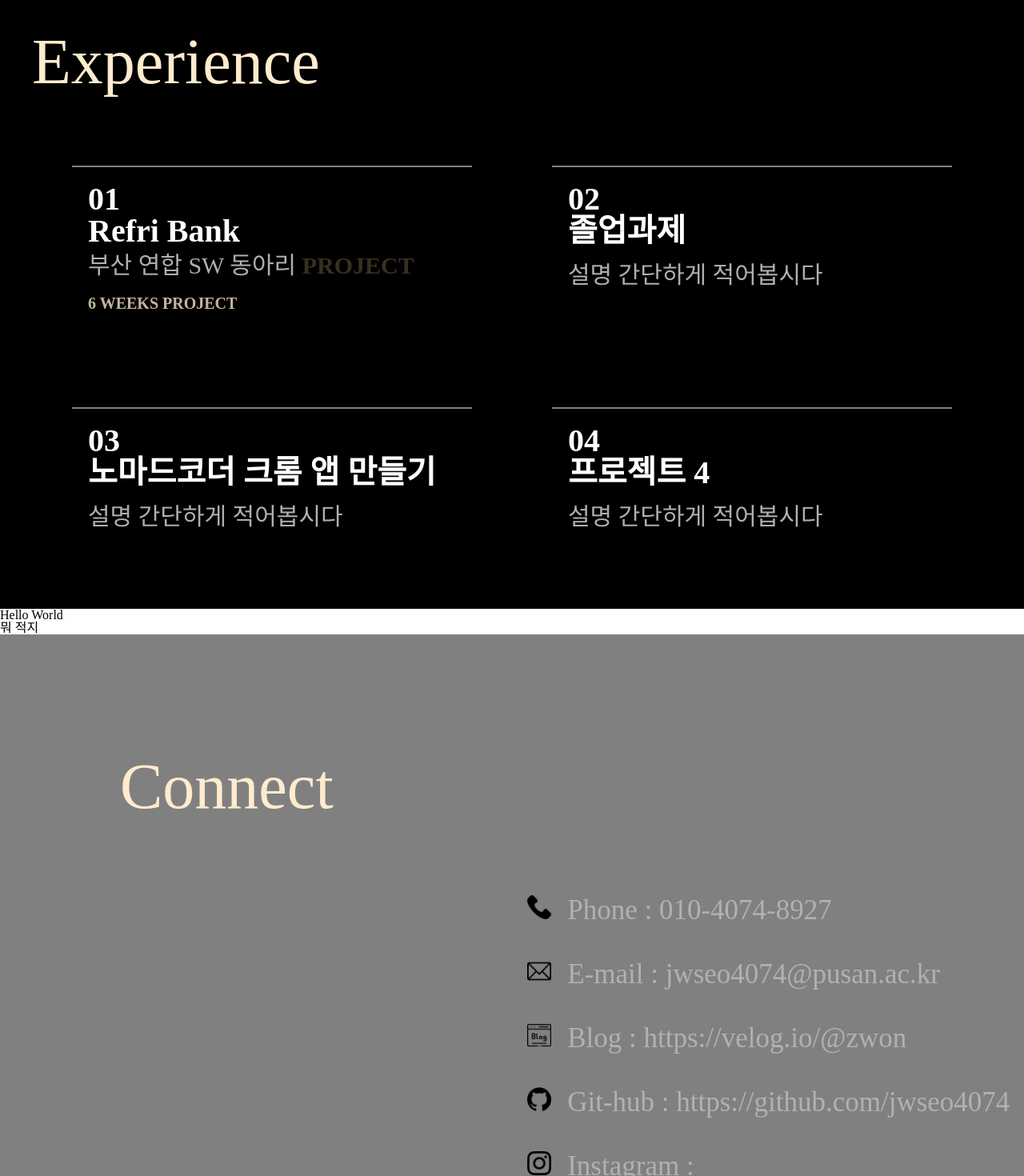
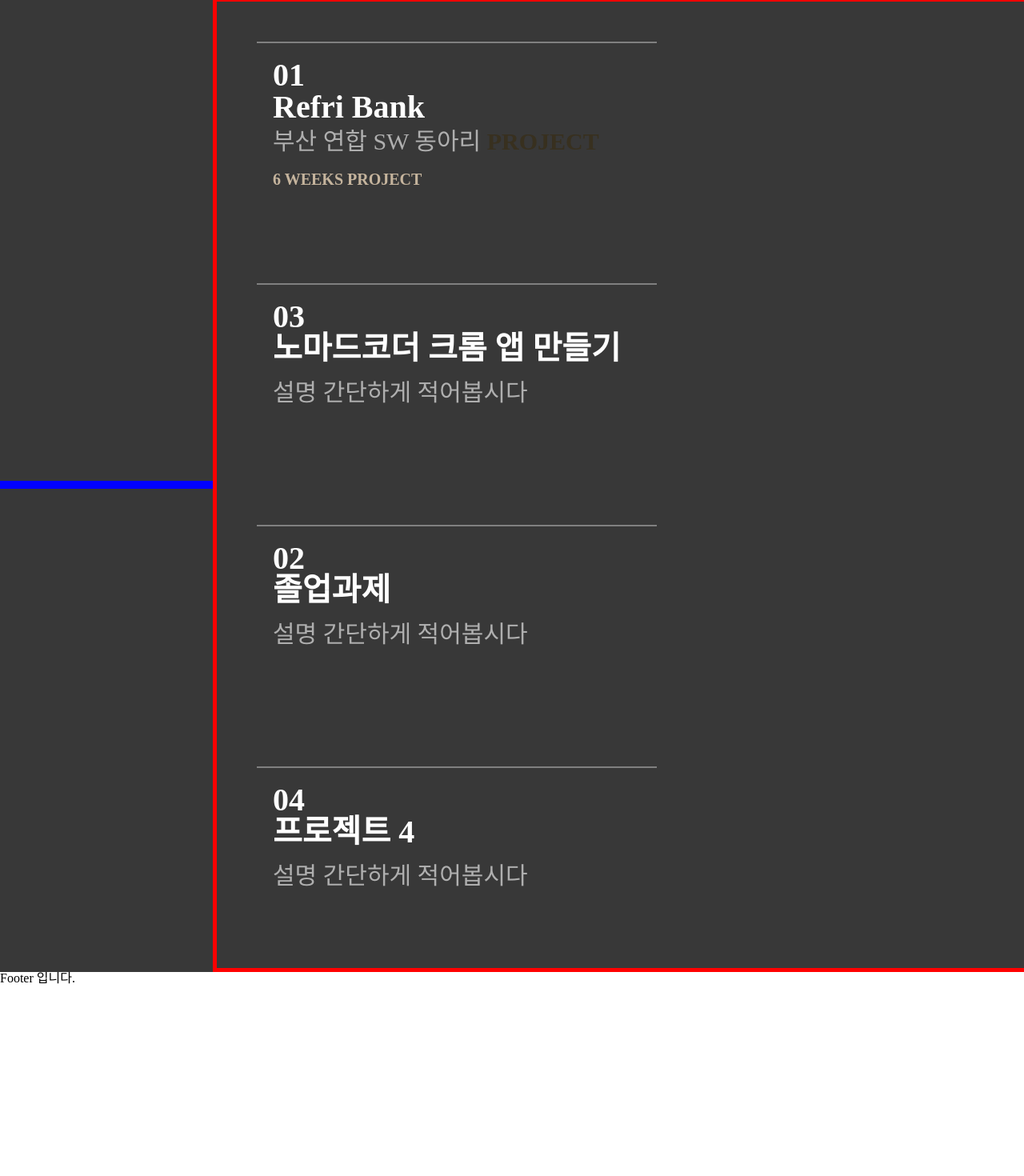
Before and after one commit to jwseo4074/PRpage, a React (Create React App) app in the folder myapp/: page / in a window 1280 px wide. Shown: the part 803-2273 px from the top of the page at 80% size. After the commit the page ends 2034 px from the top, so only its background shows below. Built offline with nearby package versions, Linux system fonts and the light colour scheme.

Commit message:
Rename of component in the overall part

```diff
--- a/myapp/src/App.js
+++ b/myapp/src/App.js
@@ -1,16 +1,14 @@
 import "./App.css";
-import Page1 from "./page/Page1";
+import IntroducePage from "./page/IntroducePage";
 import Page2 from "./page/Page2";
-import Page3 from "./page/Page3";
-import Page4 from "./page/Page4";
+import Footer from "./page/Footer";
 
 function App() {
 	return (
 		<>
-			<Page1></Page1>
+			<IntroducePage></IntroducePage>
 			<Page2></Page2>
-			<Page3></Page3>
-			<Page4></Page4>
+			<Footer></Footer>
 		</>
 	);
 }
--- /dev/null
+++ b/myapp/src/page/Footer.js
@@ -0,0 +1,10 @@
+function Footer() {
+	return (
+		<>
+            <div className="footer">
+                <h1>Footer 입니다.</h1>
+            </div>
+        </>
+    );
+}
+export default Footer;
--- a/myapp/src/page/Page1.js
+++ b/myapp/src/page/IntroducePage.js
@@ -1,4 +1,4 @@
-import "../style/page1.css";
+import "../style/IntroducePage.css";
 import React, { useState, useEffect } from 'react';
 
 import seojiwon_body1 from "../img/seojiwon_body1.jpeg";
@@ -10,7 +10,7 @@ import upArrow from "../img/upArrow.svg";
 
 // import { useMediaQuery } from 'react-responsive'
 
-function Page1() {
+function IntroducePage() {
 
     const HIDDEN_CLASSNAME = "hidden";
 
@@ -136,4 +136,4 @@ function Page1() {
     );
 }
 
-export default Page1;
+export default IntroducePage;
--- a/myapp/src/page/Page2.js
+++ b/myapp/src/page/Page2.js
@@ -3,11 +3,12 @@ import "../style/page2.css";
 function Page2() {
 	return (
 		<>
-            {/* Third Page */}
-            <div className="section section3">
-                <h1> Experience</h1>
-                <div className="section3_box">
-                    <div className="section3_project">
+            <div className="section section2">
+                <div className="section2_box">
+                    <div className="section2_left_category">
+
+                    </div>
+                    <div className="section2_right_content">
                         <div className="box">
                             <div className="project">
                                 <a href="https://qkrtmfqls.gabia.io/#/">
--- a/myapp/src/page/Page3.js
+++ /dev/null
@@ -1,14 +0,0 @@
-import "../style/page2.css";
-
-function Page3() {
-	return (
-		<>
-        {/* Second Page */}
-            <div className="section section2">
-                <h1> Hello World</h1>
-                <p> 뭐 적지 </p>
-            </div>
-        </>
-    );
-}
-export default Page3;
--- a/myapp/src/page/Page4.js
+++ /dev/null
@@ -1,63 +0,0 @@
-import "../style/page4.css";
-
-
-import seojiwon_body1 from "../img/seojiwon_body1.jpeg";
-import seojiwon_body2 from "../img/seojiwon_body2.jpeg";
-import seojiwon_body3 from "../img/seojiwon_body3.jpeg";
-import phone from "../img/phone.png";
-import email from "../img/email.png";
-import insta from "../img/insta.png";
-import blog from "../img/blog.png";
-import git from "../img/git.png";
-
-function Page4() {
-	return (
-		<>
-            {/* Fourth Page */}
-            <div className="section section4">
-                <h1> Connect </h1>
-
-                <div className="big_box">
-                    <div className="Fourth_page_First_box">
-                        {/* <img src={seojiwon_body1}></img> */}
-                    </div>
-
-                    <div className="Fourth_page_Second_box">
-                        <div className="Fourth_page_Second_box_content">
-                            <p className="hover_event phone_number">
-                                <img src={phone}></img>
-                                Phone : 010-4074-8927
-                            </p>
-                            <p className="hover_event address_email">
-                                <img src={email}></img>
-                                E-mail : jwseo4074@pusan.ac.kr
-                            </p>
-                            <p className="hover_event">
-                                <a className="address_blog" href="https://velog.io/@zwon">
-                                    <img src={blog}></img>
-                                    Blog : https://velog.io/@zwon
-                                </a>
-                            </p>
-
-                            <p className="hover_event">
-                                <a className="address_github" href="https://github.com/jwseo4074">
-                                    <img src={git}></img>
-                                    Git-hub : https://github.com/jwseo4074
-                                </a>
-                            </p>
-
-                            <p className="hover_event">
-                                <a className="address_insta" href="https://www.instagram.com/zwon___/">
-                                    <img src={insta}></img>
-                                    Instagram : https://www.instagram.com/zwon___/
-                                </a>
-                            </p>
-                        </div>
-                    </div>
-
-                </div>
-            </div>
-        </>
-    );
-}
-export default Page4;
--- a/myapp/src/style/page1.css
+++ b/myapp/src/style/IntroducePage.css
@@ -125,11 +125,11 @@ max-width를 사용하는 경우
 		background-size: contain;
 		background-position: center;
 		/* background-size: cover; */
-		position: absolute;
+		position: fixed;
 		top: 0px;
 		right: 0px;
 		bottom: 0px;
-		left: 0px;
+		left: 250px;
 		opacity: 0.7;
 	}
 
--- a/myapp/src/style/page2.css
+++ b/myapp/src/style/page2.css
@@ -1,34 +1,30 @@
-/* section3 */
-.section3 {
-	/* width: 1800px; */
-	/* height: 990px; */
-	/* background: no-repeat center/100% url("../img/background_3.jpeg"); */
+/* section2 */
+.section2 {
 	display: flex;
-	flex-direction: column;
+	flex-direction: row;
 	position: relative;
-	background-color: black;
-}
-.section3 h1 {
-	padding: 40px;
-	font-size: 80px;
-	color: blanchedalmond;
+	background-color: rgb(56, 56, 56);
 }
 
-.section3_box {
-	/* width: 1790px; */
-	/* height: 700px; */
-	display: flex;
-	justify-content: center;
-	align-items: center;
-
-}
-.section3_project {
-	/* width: 1500px; */
-	/* height: 700px; */
+.section2_box {
 	display: flex;
 	flex-direction: row;
 	justify-content: center;
+	align-items: center;
+}
+.section2_left_category{
+	display: flex;
+	border: blue 5px solid;
+	flex-direction: column;
 
+	width: 20vw;
+}
+.section2_right_content {
+	display: flex;
+	border: red 5px solid;
+	flex-direction: column;
+
+	width: 80vw;
 }
 .box {
 	display: flex;
--- a/myapp/src/style/page3.css
+++ /dev/null
@@ -1,24 +0,0 @@
-/* section2 */
-
-.section2 {
-	/* width: 1800px; */
-	/* height: 990px; */
-	display: flex;
-	flex-direction: column;
-	position: relative;
-	/* background: no-repeat center/100% url("../img/background_4.jpeg"); */
-}
-.section2 h1 {
-	/* margin-left: 150px;
-	margin-top: 150px;
-	margin-bottom: 50px; */
-	font-size: 80px;
-	color: blanchedalmond;
-}
-
-.section2 p {
-	/* margin-left: 100px;
-	margin-top: 100px;*/
-	font-size: 50px;
-	color: white;
-}
```
